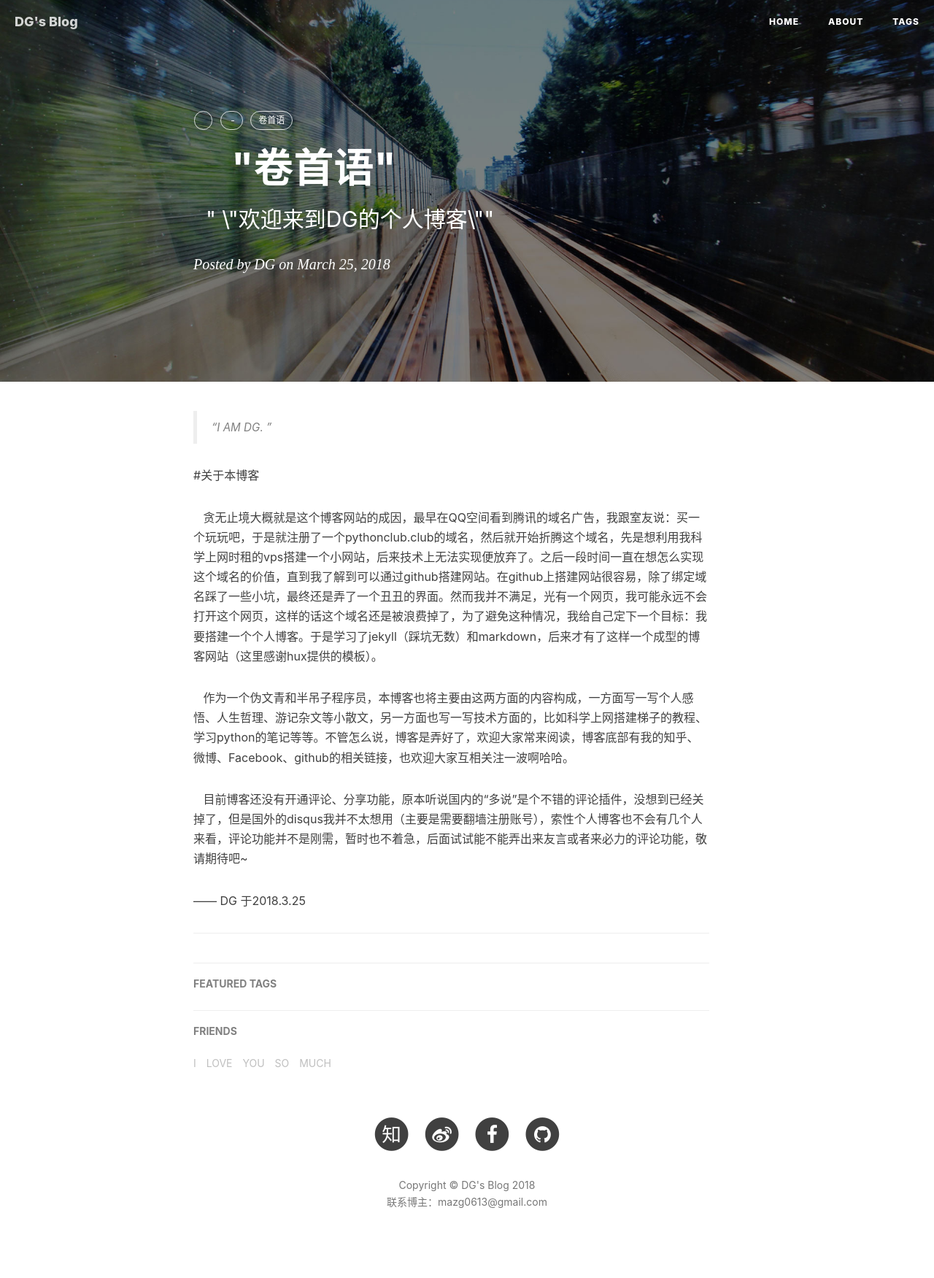
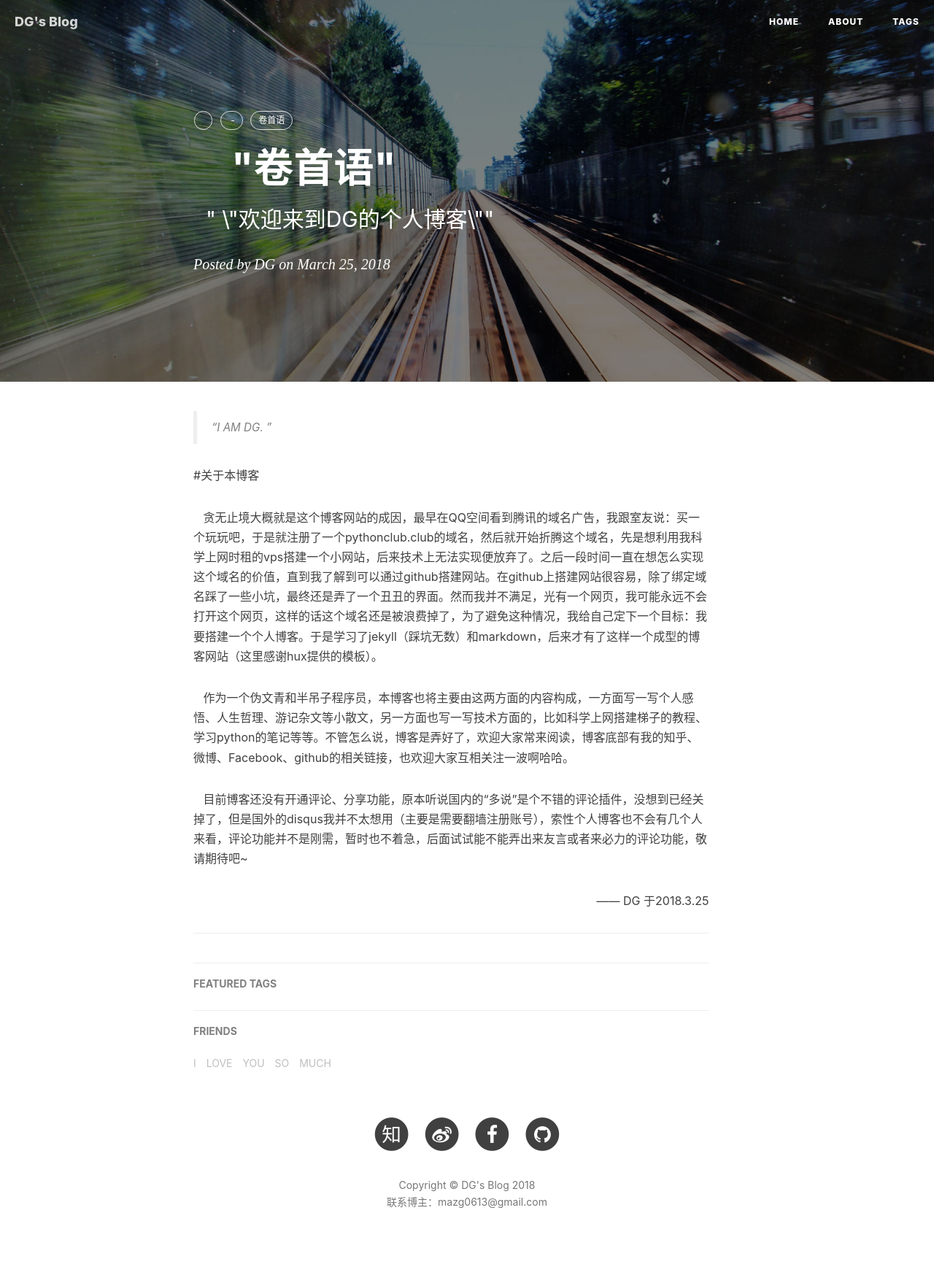
Before and after one commit to DGmzg/DGmzg.github.io, a Jekyll site: the page built from _posts/2015-5-20-生活-测试.md, in a window 1280 px wide. Shown: the whole page at 73% size. Built offline with Jekyll 4.4.1, drawn with Linux system fonts in a browser that asks for light colours; nearby versions of some CDN libraries; comment, search, counter and statistics services are not loaded.

Commit message:
Update 2015-5-20-生活-测试.md

```diff
--- a/_posts/2015-5-20-生活-测试.md
+++ b/_posts/2015-5-20-生活-测试.md
@@ -22,4 +22,4 @@ tags:
 
 
 
-—— DG 于2018.3.25
+<p align="right">—— DG 于2018.3.25</p>
```
